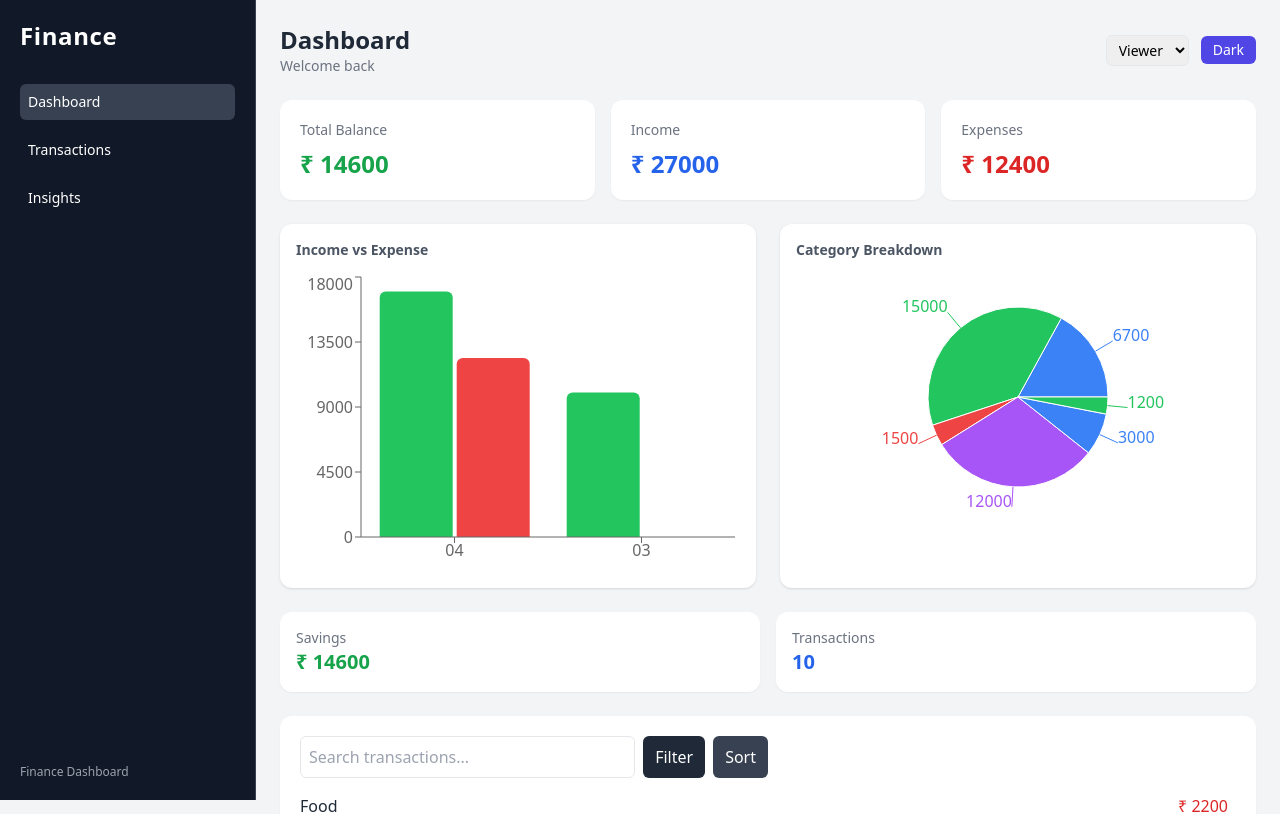
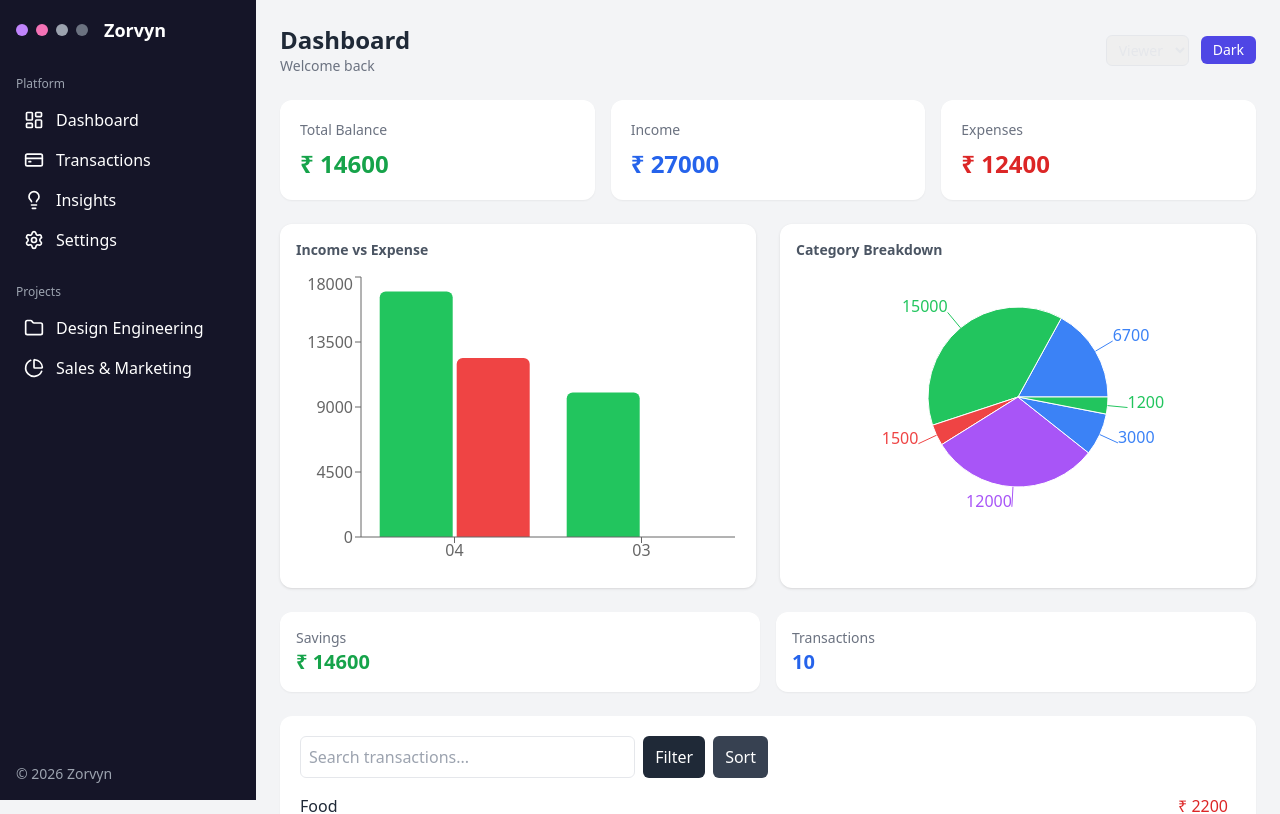
Before and after one commit to iitiankit/Finance_Dashboard, a React (Vite) app: page / in a window 1280 px wide. Shown: the top 814 px of the page. Built offline with nearby package versions, Linux system fonts and the light colour scheme.

Commit message:
fourth commit

```diff
--- a/index.html
+++ b/index.html
@@ -9,5 +9,6 @@
   <body>
     <div id="root"></div>
     <script type="module" src="/src/main.jsx"></script>
+    <script src="https://unpkg.com/lucide@latest"></script>
   </body>
 </html>
--- a/src/App.jsx
+++ b/src/App.jsx
@@ -1,7 +1,7 @@
-import Home from "./pages/Home";
+import Home from "./pages/Home"
 
 function App() {
-  return <Home />;
+  return <Home />
 }
 
-export default App;
+export default App
--- a/src/components/shared/Layouts.jsx
+++ b/src/components/shared/Layouts.jsx
@@ -1,86 +1,13 @@
-import { useState } from "react";
+import Sidebar from "./Sidebar";
 
-const Layout = ({ children, activePage, setActivePage }) => {
-  const [isOpen, setIsOpen] = useState(false);
+const Layout = ({ children, setActivePage }) => {
+  return (
+    <div className="flex">
+      <Sidebar setActivePage={setActivePage} />
 
-  const handleNav = (page) => {
-    setActivePage(page);
-    setIsOpen(false);
-  };
-
-  return (
-    <div className="flex min-h-screen bg-gray-100 dark:bg-gray-900">
-
-      {/* Top bar (mobile) */}
-      <div className="md:hidden flex justify-between items-center p-4 bg-gray-900 text-white fixed top-0 left-0 right-0 z-50">
-        <h1 className="text-lg font-semibold">Finance</h1>
-
-        <button onClick={() => setIsOpen((prev) => !prev)}>
-          &#9776;
-        </button>
-      </div>
-
-      {/* Sidebar */}
-      <div
-        className={`
-          fixed md:sticky top-0 left-0 h-screen w-64
-          bg-gray-900 text-white flex flex-col p-5 border-r border-gray-700
-          transform transition-transform duration-300 z-40
-          ${isOpen ? "translate-x-0" : "-translate-x-full"}
-          md:translate-x-0
-        `}
-      >
-        <h1 className="text-2xl font-bold mb-8 tracking-wide hidden md:block">
-          Finance
-        </h1>
-
-        <ul className="space-y-3 text-sm mt-10 md:mt-0">
-          <li
-            onClick={() => handleNav("dashboard")}
-            className={`p-2 rounded-md cursor-pointer ${
-              activePage === "dashboard" ? "bg-gray-700" : "hover:bg-gray-700"
-            }`}
-          >
-            Dashboard
-          </li>
-
-          <li
-            onClick={() => handleNav("transactions")}
-            className={`p-2 rounded-md cursor-pointer ${
-              activePage === "transactions" ? "bg-gray-700" : "hover:bg-gray-700"
-            }`}
-          >
-            Transactions
-          </li>
-
-          <li
-            onClick={() => handleNav("insights")}
-            className={`p-2 rounded-md cursor-pointer ${
-              activePage === "insights" ? "bg-gray-700" : "hover:bg-gray-700"
-            }`}
-          >
-            Insights
-          </li>
-        </ul>
-
-        <div className="mt-auto text-xs text-gray-400">
-          <p>Finance Dashboard</p>
-        </div>
-      </div>
-
-      {/* Overlay (mobile) */}
-      {isOpen && (
-        <div
-          className="fixed inset-0 bg-black/40 md:hidden z-30"
-          onClick={() => setIsOpen(false)}
-        />
-      )}
-
-      {/* Main content */}
-      <div className="flex-1 p-6 overflow-y-auto mt-16 md:mt-0">
+      <div className="flex-1 p-6">
         {children}
       </div>
-
     </div>
   );
 };
--- /dev/null
+++ b/src/components/shared/Sidebar.jsx
@@ -0,0 +1,59 @@
+import { useEffect } from "react"
+
+export default function Sidebar({ setActivePage }) {
+
+  useEffect(() => {
+    if (window.lucide) {
+      window.lucide.createIcons()
+    }
+  }, [])
+
+  return (
+<div className="w-64 h-screen sticky left-0 top-0 bg-[#151528] text-white p-4 flex flex-col justify-between">
+
+      {/* TOP */}
+      <div>
+
+        {/* LOGO */}
+        <div className="flex items-center gap-2 mb-8">
+          <div className="w-3 h-3 bg-purple-400 rounded-full"></div>
+          <div className="w-3 h-3 bg-pink-400 rounded-full"></div>
+          <div className="w-3 h-3 bg-gray-400 rounded-full"></div>
+          <div className="w-3 h-3 bg-gray-500 rounded-full"></div>
+          <span className="ml-2 font-semibold text-lg">Zorvyn</span>
+        </div>
+
+        {/* PLATFORM */}
+        <p className="text-xs text-gray-400 mb-2">Platform</p>
+
+        <NavItem icon="layout-dashboard" text="Dashboard" onClick={() => setActivePage("dashboard")} />
+        <NavItem icon="credit-card" text="Transactions" onClick={() => setActivePage("transactions")} />
+        <NavItem icon="lightbulb" text="Insights" onClick={() => setActivePage("insights")} />
+        <NavItem icon="settings" text="Settings" />
+
+        {/* PROJECTS */}
+        <p className="text-xs text-gray-400 mt-6 mb-2">Projects</p>
+
+        <NavItem icon="folder" text="Design Engineering" />
+        <NavItem icon="pie-chart" text="Sales & Marketing" />
+      </div>
+
+      {/* BOTTOM */}
+      <div className="text-sm text-gray-400">
+        © 2026 Zorvyn
+      </div>
+    </div>
+  )
+}
+
+function NavItem({ icon, text, onClick }) {
+  return (
+    <div
+      onClick={onClick}
+      className="flex items-center gap-3 p-2 rounded-lg hover:bg-[#1f1f3a] hover:text-purple-400 cursor-pointer transition"
+    >
+      <i data-lucide={icon} className="w-5 h-5"></i>
+      <span>{text}</span>
+    </div>
+  )
+}
--- a/src/index.css
+++ b/src/index.css
@@ -6,3 +6,16 @@ html, body, #root {
   height: 100%;
   margin: 0;
 }
+
+:root {
+  --bg-main: #0f0f1a;
+  --bg-sidebar: #151528;
+  --accent: #a78bfa; /* purple */
+  --hover: #1f1f3a;
+  --text: #e5e7eb;
+}
+
+body {
+  background-color: var(--bg-main);
+  color: var(--text);
+}
```
